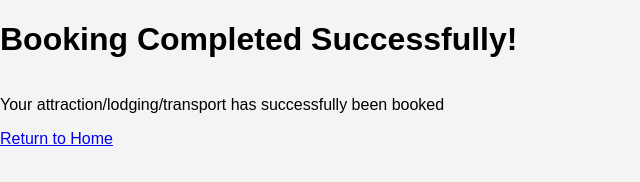
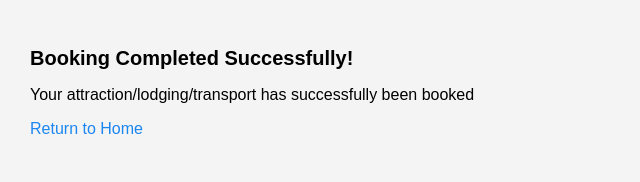
Before and after one commit to JayceRisher/Interactive-Prototype, a plain HTML site: page booked.html in a window 1280 px wide. Shown: the whole page, without its empty margins (0-640 px from the left). Drawn offline with Linux system fonts and the light colour scheme.

Commit message:
Makes minor tweaks to styling

```diff
--- a/booked.html
+++ b/booked.html
@@ -6,8 +6,10 @@
     <link rel="stylesheet" href="styles.css">
 </head>
 <body>
-<h1>Booking Completed Successfully!</h1>
-<p>Your attraction/lodging/transport has successfully been booked</p>
-<a href="index.html">Return to Home</a>
+<article>
+    <h1>Booking Completed Successfully!</h1>
+    <p>Your attraction/lodging/transport has successfully been booked</p>
+    <a href="index.html">Return to Home</a>
+</article>
 </body>
 </html>
--- a/styles.css
+++ b/styles.css
@@ -22,7 +22,7 @@ nav li a {
     text-decoration: none;
 }
 nav li a:hover {
-    background-color: #111;
+    background-color: #111111;
 }
 body {
     font-family: Arial, sans-serif;
@@ -48,9 +48,21 @@ body img {
     grid-template-columns: 1fr 1fr;
     gap: 1rem;
 }
+h1 {
+    font-size: 20px;
+}
 article {
     padding: 20px;
     margin: 10px;
+}
+article a {
+    text-decoration: none;
+    color: #1c86f0;
+}
+article a:hover {
+    text-decoration: underline;
+    background-color: #111;
+    color: white;
 }
 .articlesGrid {
     padding: 20px;
```
